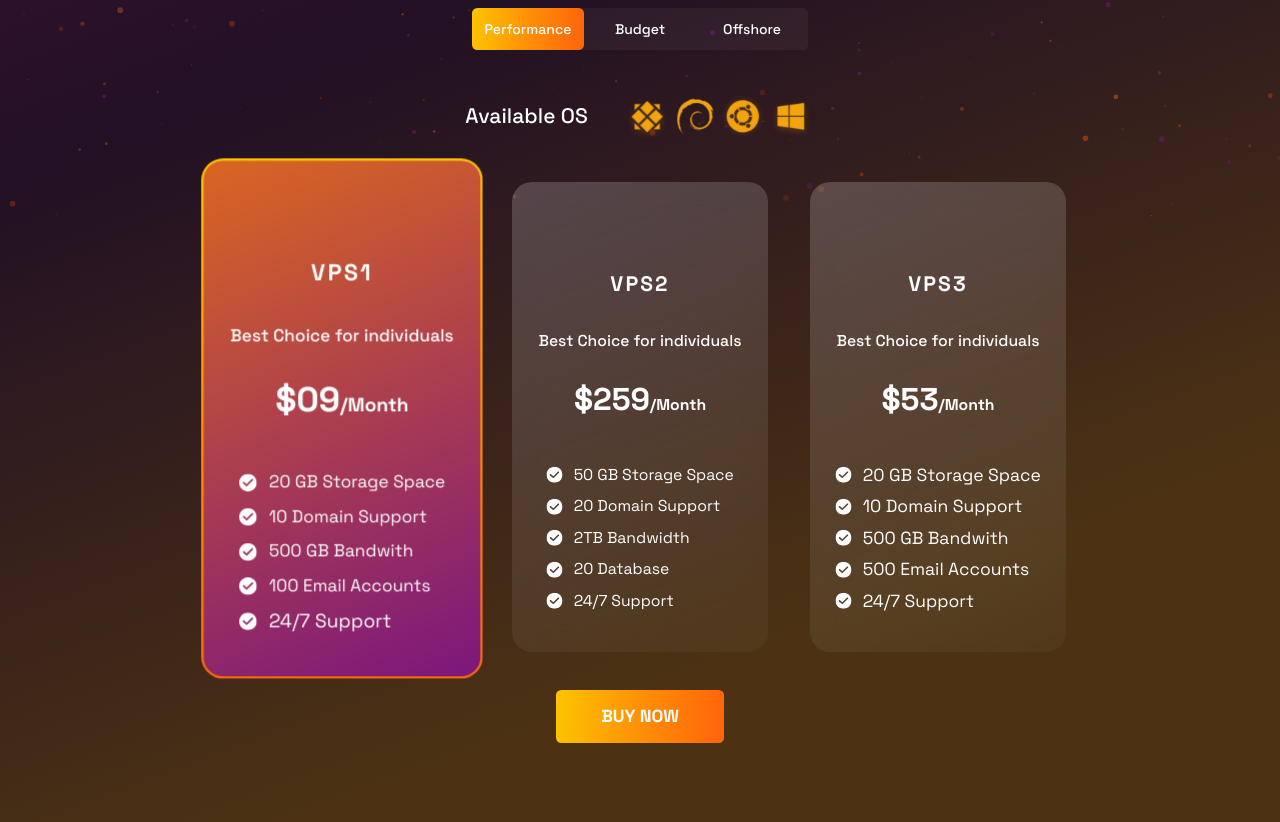
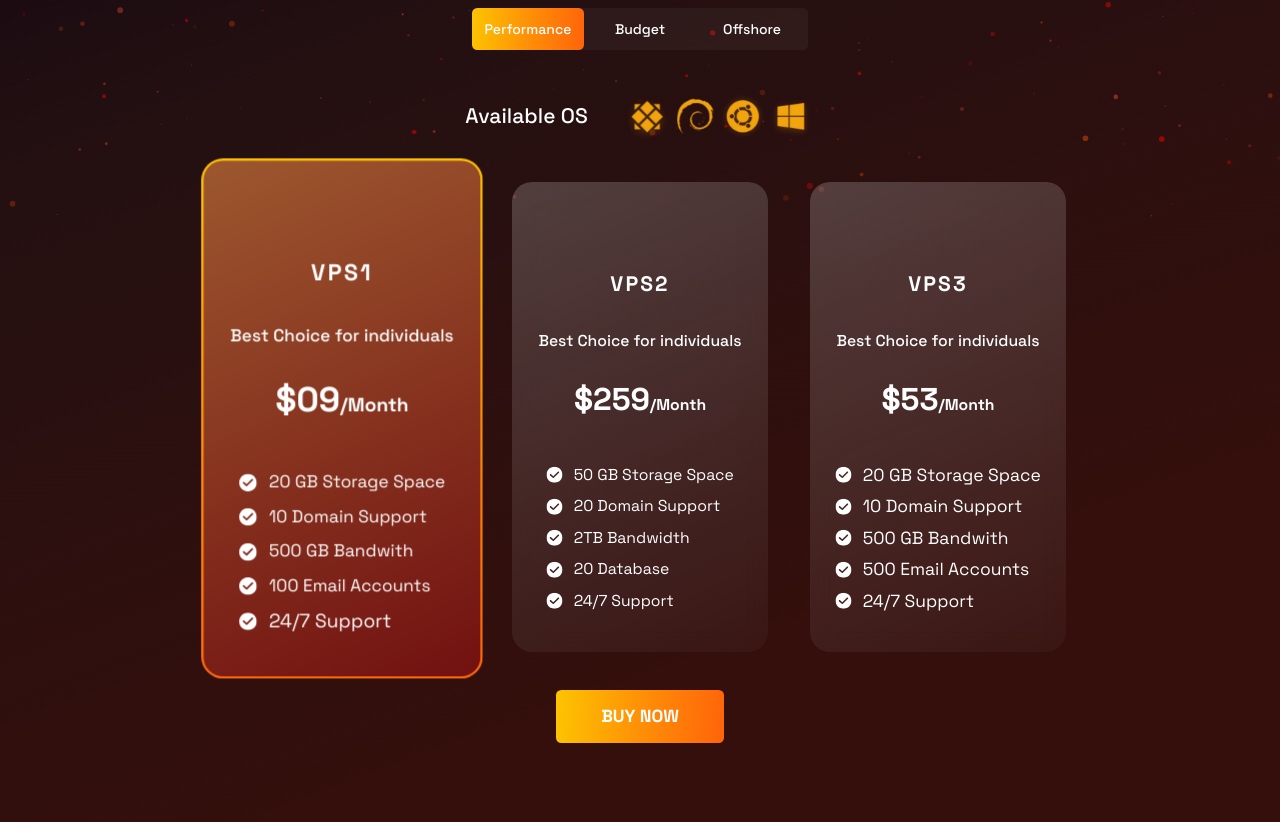
Before and after one commit to RainbowGenie/IgniteHost-LandingPage, a React (Create React App) app: page / in a window 1280 px wide. Shown: the part 578-1400 px from the top of the page. Built offline with nearby package versions, Linux system fonts and the light colour scheme.

Commit message:
change background color and product item color

```diff
--- a/public/index.html
+++ b/public/index.html
@@ -49,7 +49,7 @@
           value: 2000,
           density: { enable: true, value_area: 3000 },
         },
-        color: { value: ["#E74907", "#7c177d", "#da6622"] },
+        color: { value: ["#E74907", "#ff0000", "#ED4F38"] },
         shape: {
           type: "circle",
           stroke: { width: 0, color: "#000000" },
--- a/src/components/Subscription/Subscription.module.css
+++ b/src/components/Subscription/Subscription.module.css
@@ -27,7 +27,7 @@
     .active {
       @apply border-2 border-solid border-transparent scale-[1.1];
       background:
-      linear-gradient(156.52deg, #da6622 0%, #7c177d 100%) padding-box, linear-gradient(180deg, #FDC202 0%, #FF8F07 52.08%, #FF6A0A 100%) border-box;
+      linear-gradient(156.52deg, #9d582f 0%, #721111 100%) padding-box, linear-gradient(180deg, #FDC202 0%, #FF8F07 52.08%, #FF6A0A 100%) border-box;
     }
   }
   .buyNow {
--- a/src/index.css
+++ b/src/index.css
@@ -19,7 +19,7 @@ html {
 }
 body {
   @apply text-white font-maven-pro;
-  background: linear-gradient(197.71deg, rgba(17, 7, 18, 0) 67.39%, rgba(18, 7, 15, 0) 67.4%, rgba(17, 6, 18, 0.8) 89.04%), linear-gradient(159.52deg, #391330 10.12%, #221024 21.93%, #4c3213 43.31%);
+  background: linear-gradient(197.71deg, rgba(17, 7, 18, 0) 67.39%, rgba(18, 7, 15, 0) 67.4%, rgba(17, 6, 18, 0.8) 89.04%), linear-gradient(159.52deg, #110612 10.12%, #241011 21.93%, #340F0C 43.31%);
 }
 
 main {
```
